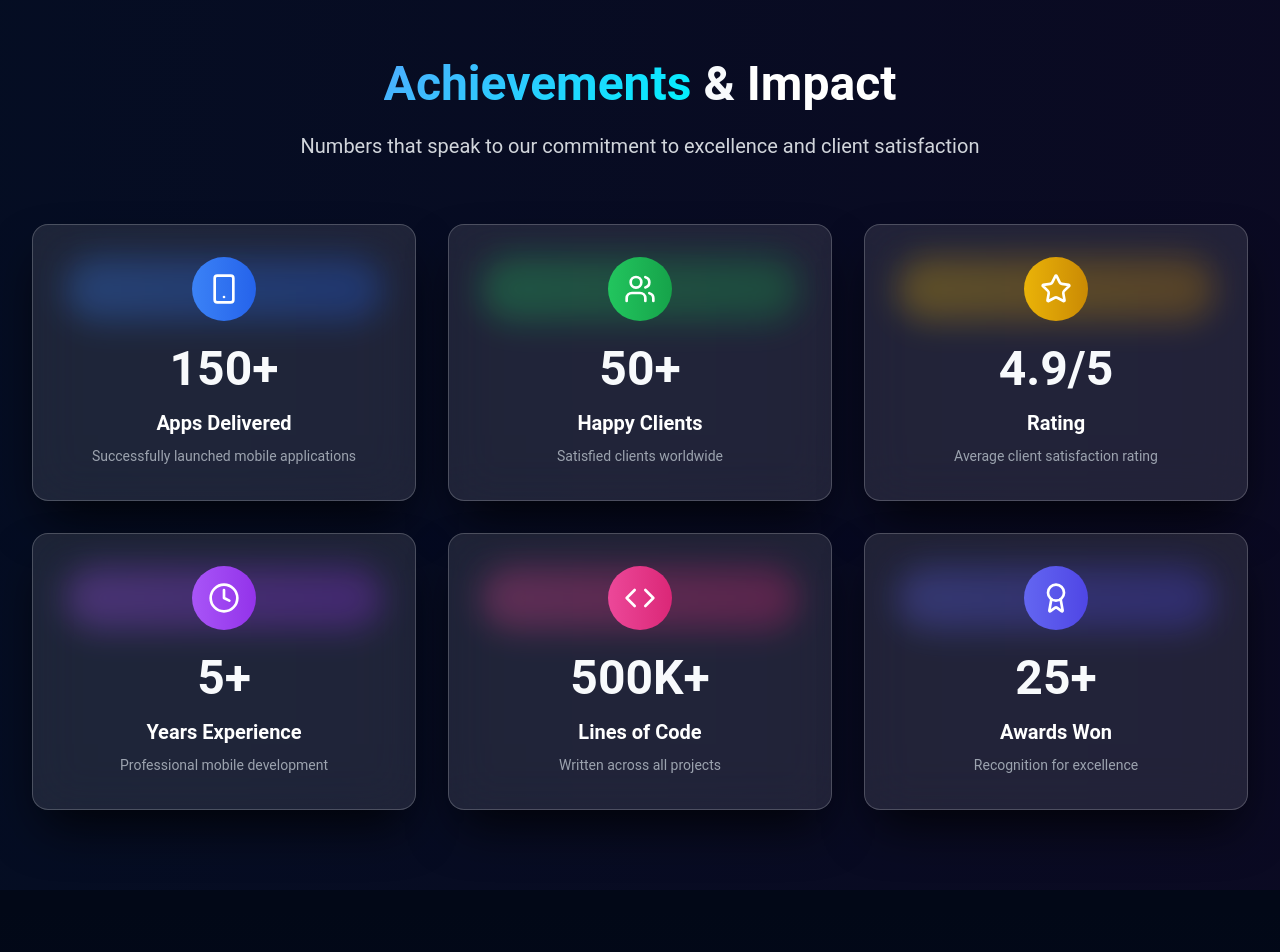
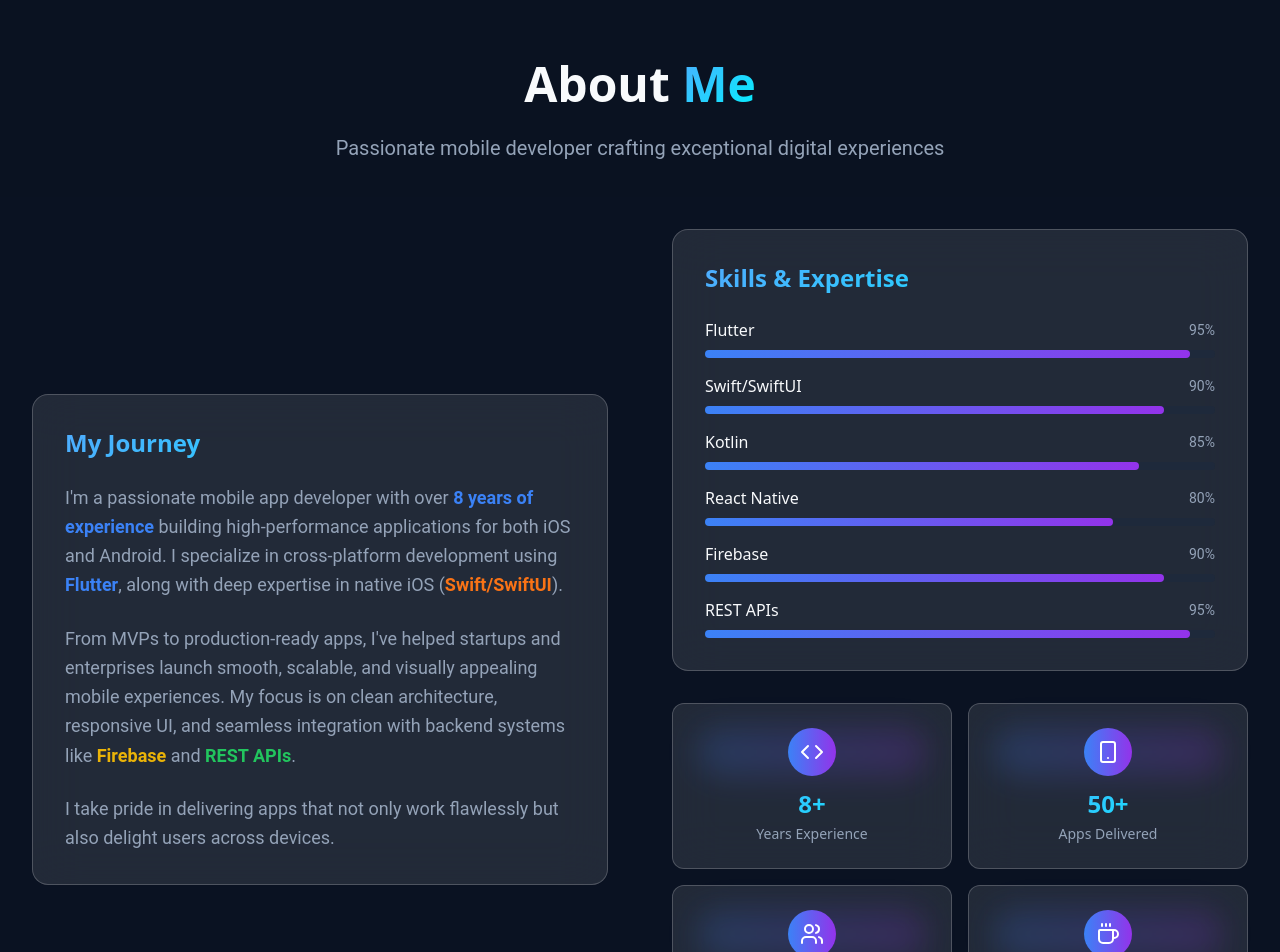
Before and after one commit to Yaswanthbabukunchala/mobile_developer_portfolio, a React (Vite) app: page / in a window 1280 px wide. Shown: the part 820-1772 px from the top of the page. Built offline with nearby package versions, Linux system fonts and the light colour scheme.

Commit message:
Fix: Hero section layout and add about section
Adjusted the logo/header positioning in the Hero section to prevent overlap with the main heading. Added a new About section with the provided developer information.

```diff
--- /dev/null
+++ b/src/components/AboutSection.tsx
@@ -0,0 +1,143 @@
+
+import { motion } from "framer-motion";
+import { Code, Smartphone, Globe, Award, Users, Coffee } from "lucide-react";
+
+const AboutSection = () => {
+  const skills = [
+    { name: "Flutter", level: 95 },
+    { name: "Swift/SwiftUI", level: 90 },
+    { name: "Kotlin", level: 85 },
+    { name: "React Native", level: 80 },
+    { name: "Firebase", level: 90 },
+    { name: "REST APIs", level: 95 },
+  ];
+
+  const stats = [
+    { icon: Code, value: "8+", label: "Years Experience" },
+    { icon: Smartphone, value: "50+", label: "Apps Delivered" },
+    { icon: Users, value: "30+", label: "Happy Clients" },
+    { icon: Coffee, value: "1000+", label: "Cups of Coffee" },
+  ];
+
+  return (
+    <section id="about" className="py-20 bg-muted/30">
+      <div className="max-w-7xl mx-auto px-4 sm:px-6 lg:px-8">
+        <motion.div
+          initial={{ opacity: 0, y: 50 }}
+          whileInView={{ opacity: 1, y: 0 }}
+          viewport={{ once: true }}
+          transition={{ duration: 0.8 }}
+          className="text-center mb-16"
+        >
+          <h2 className="text-4xl md:text-5xl font-bold mb-6 font-heading">
+            About <span className="text-gradient">Me</span>
+          </h2>
+          <p className="text-xl text-muted-foreground max-w-3xl mx-auto leading-relaxed">
+            Passionate mobile developer crafting exceptional digital experiences
+          </p>
+        </motion.div>
+
+        <div className="grid lg:grid-cols-2 gap-16 items-center">
+          {/* Left Column - About Text */}
+          <motion.div
+            initial={{ opacity: 0, x: -50 }}
+            whileInView={{ opacity: 1, x: 0 }}
+            viewport={{ once: true }}
+            transition={{ duration: 0.8 }}
+          >
+            <div className="glass-effect p-8 rounded-2xl">
+              <h3 className="text-2xl font-bold mb-6 font-heading text-gradient">
+                My Journey
+              </h3>
+              <p className="text-lg text-muted-foreground leading-relaxed mb-6">
+                I'm a passionate mobile app developer with over <span className="text-blue-500 font-semibold">8 years of experience</span> building
+                high-performance applications for both iOS and Android. I specialize in cross-platform development using
+                <span className="text-blue-500 font-semibold"> Flutter</span>, along with deep expertise in native iOS
+                (<span className="text-orange-500 font-semibold">Swift/SwiftUI</span>).
+              </p>
+              <p className="text-lg text-muted-foreground leading-relaxed mb-6">
+                From MVPs to production-ready apps, I've helped startups and enterprises launch smooth, scalable, and
+                visually appealing mobile experiences. My focus is on clean architecture, responsive UI, and seamless
+                integration with backend systems like <span className="text-yellow-500 font-semibold">Firebase</span> and
+                <span className="text-green-500 font-semibold"> REST APIs</span>.
+              </p>
+              <p className="text-lg text-muted-foreground leading-relaxed">
+                I take pride in delivering apps that not only work flawlessly but also delight users across devices.
+              </p>
+            </div>
+          </motion.div>
+
+          {/* Right Column - Skills and Stats */}
+          <motion.div
+            initial={{ opacity: 0, x: 50 }}
+            whileInView={{ opacity: 1, x: 0 }}
+            viewport={{ once: true }}
+            transition={{ duration: 0.8, delay: 0.2 }}
+            className="space-y-8"
+          >
+            {/* Skills */}
+            <div className="glass-effect p-8 rounded-2xl">
+              <h3 className="text-2xl font-bold mb-6 font-heading text-gradient">
+                Skills & Expertise
+              </h3>
+              <div className="space-y-4">
+                {skills.map((skill, index) => (
+                  <motion.div
+                    key={skill.name}
+                    initial={{ opacity: 0, x: 20 }}
+                    whileInView={{ opacity: 1, x: 0 }}
+                    viewport={{ once: true }}
+                    transition={{ delay: index * 0.1 }}
+                  >
+                    <div className="flex justify-between items-center mb-2">
+                      <span className="font-medium font-heading">{skill.name}</span>
+                      <span className="text-sm text-muted-foreground">{skill.level}%</span>
+                    </div>
+                    <div className="w-full bg-muted rounded-full h-2">
+                      <motion.div
+                        className="bg-gradient-to-r from-blue-500 to-purple-600 h-2 rounded-full"
+                        initial={{ width: 0 }}
+                        whileInView={{ width: `${skill.level}%` }}
+                        viewport={{ once: true }}
+                        transition={{ delay: index * 0.1, duration: 1 }}
+                      />
+                    </div>
+                  </motion.div>
+                ))}
+              </div>
+            </div>
+
+            {/* Stats */}
+            <div className="grid grid-cols-2 gap-4">
+              {stats.map((stat, index) => (
+                <motion.div
+                  key={stat.label}
+                  initial={{ opacity: 0, y: 20 }}
+                  whileInView={{ opacity: 1, y: 0 }}
+                  viewport={{ once: true }}
+                  transition={{ delay: index * 0.1 }}
+                  className="glass-effect p-6 rounded-xl text-center group hover:scale-105 transition-transform duration-300"
+                >
+                  <div className="relative">
+                    <div className="absolute inset-0 bg-gradient-to-r from-blue-500 to-purple-600 rounded-full blur-lg opacity-20 group-hover:opacity-40 transition-opacity" />
+                    <div className="relative w-12 h-12 bg-gradient-to-r from-blue-500 to-purple-600 rounded-full flex items-center justify-center mx-auto mb-3">
+                      <stat.icon className="h-6 w-6 text-white" />
+                    </div>
+                  </div>
+                  <div className="text-2xl font-bold font-heading text-gradient mb-1">
+                    {stat.value}
+                  </div>
+                  <div className="text-sm text-muted-foreground font-heading">
+                    {stat.label}
+                  </div>
+                </motion.div>
+              ))}
+            </div>
+          </motion.div>
+        </div>
+      </div>
+    </section>
+  );
+};
+
+export default AboutSection;
--- a/src/components/HeroSection.tsx
+++ b/src/components/HeroSection.tsx
@@ -11,7 +11,7 @@ const HeroSection = () => {
   ];
 
   return (
-    <section id="home" className="relative min-h-screen flex items-center justify-center overflow-hidden">
+    <section id="home" className="relative min-h-screen flex items-center justify-center overflow-hidden pt-20">
       {/* Animated Background */}
       <div className="absolute inset-0">
         <div className="absolute top-1/4 left-1/4 w-72 h-72 bg-blue-500/10 rounded-full mix-blend-multiply filter blur-xl animate-float"></div>
--- a/src/components/Navigation.tsx
+++ b/src/components/Navigation.tsx
@@ -19,7 +19,7 @@ const Navigation = () => {
 
   const navItems = [
     { name: "Home", href: "#home" },
-    { name: "About", href: "#stats" },
+    { name: "About", href: "#about" },
     { name: "Services", href: "#services" },
     { name: "Tech Stack", href: "#tech" },
     { name: "Projects", href: "#projects" },
@@ -39,10 +39,12 @@ const Navigation = () => {
             initial={{ opacity: 0 }}
             animate={{ opacity: 1 }}
             transition={{ delay: 0.2 }}
-            className="text-2xl font-bold"
+            className={`text-2xl font-bold relative z-10 ${
+              scrolled ? "" : "glass-effect px-4 py-2 rounded-lg"
+            }`}
           >
-            <span className="text-gradient">Mobile</span>
-            <span className="text-foreground">Dev</span>
+            <span className="text-gradient font-heading">Mobile</span>
+            <span className="text-foreground font-heading">Dev</span>
           </motion.div>
 
           {/* Desktop Navigation */}
@@ -54,7 +56,7 @@ const Navigation = () => {
                 initial={{ opacity: 0, y: -20 }}
                 animate={{ opacity: 1, y: 0 }}
                 transition={{ delay: 0.1 * index }}
-                className="text-muted-foreground hover:text-foreground transition-colors font-medium"
+                className="text-muted-foreground hover:text-foreground transition-colors font-medium font-heading"
               >
                 {item.name}
               </motion.a>
@@ -89,7 +91,7 @@ const Navigation = () => {
                 key={item.name}
                 href={item.href}
                 onClick={() => setIsOpen(false)}
-                className="block py-2 text-muted-foreground hover:text-foreground transition-colors"
+                className="block py-2 text-muted-foreground hover:text-foreground transition-colors font-heading"
               >
                 {item.name}
               </a>
--- a/src/pages/Index.tsx
+++ b/src/pages/Index.tsx
@@ -2,6 +2,7 @@
 import { useState, useEffect } from "react";
 import { motion } from "framer-motion";
 import HeroSection from "@/components/HeroSection";
+import AboutSection from "@/components/AboutSection";
 import StatsSection from "@/components/StatsSection";
 import ServicesSection from "@/components/ServicesSection";
 import TechStackSection from "@/components/TechStackSection";
@@ -21,6 +22,7 @@ const Index = () => {
     <div className="min-h-screen bg-background text-foreground">
       <Navigation />
       <HeroSection />
+      <AboutSection />
       <StatsSection />
       <ServicesSection />
       <TechStackSection />
```
